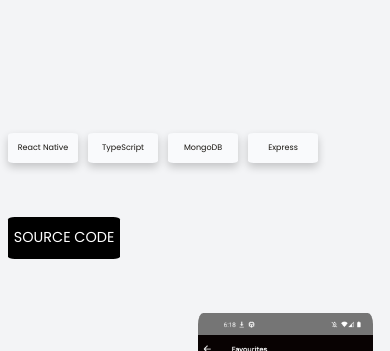
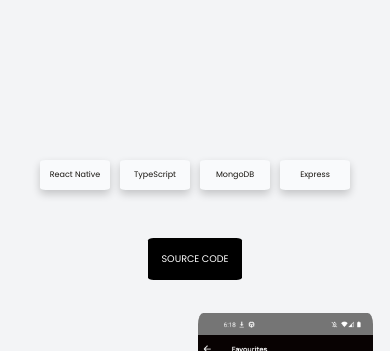
Before and after one commit to Hisham546/hisham-portfolio, a React (Create React App) app: page /project in a window 390 px wide. Shown: the part 3100-3451 px from the top of the page. Built offline with nearby package versions, Linux system fonts and the light colour scheme.

Commit message:
alignment fixes

```diff
--- a/src/presentation/project/project.css
+++ b/src/presentation/project/project.css
@@ -153,7 +153,7 @@
     height: auto;
     max-height: 500px;
     object-fit: cover;
-    border-radius:3%;
+    border-radius: 3%;
 }
 
 @media (max-width: 768px) {
@@ -162,7 +162,7 @@
         height: auto;
         max-height: 500px;
         object-fit: cover;
-        border-radius:3%;
+        border-radius: 3%;
     }
 }
 
@@ -248,9 +248,45 @@
         margin-bottom: 1rem;
     }
 
+    .child3 {
+        height: 10vh;
+        width: 100%;
+        align-items: center;
+        justify-content: center;
+        gap: 10px;
+        display: flex;
+
+    }
+
+    .child4 {
+        height: 10vh;
+        width: 100%;
+        align-items: center;
+        justify-content: center;
+        gap: 10px;
+        display: flex;
+    }
+
+
     .projectDetailsParent {
         width: 100%;
         align-items: center;
         text-align: center;
     }
+    .github {
+        width: 25%;
+        height: 50%;
+        display: flex;
+        justify-content: center;
+        align-items: center;
+        background-color: black;
+        border-radius: 6%;
+    }
+
+    .githubName {
+        color: white;
+        font-size: .6em;
+        font-family: 'Poppins', sans-serif;
+    }
+
 }
```
